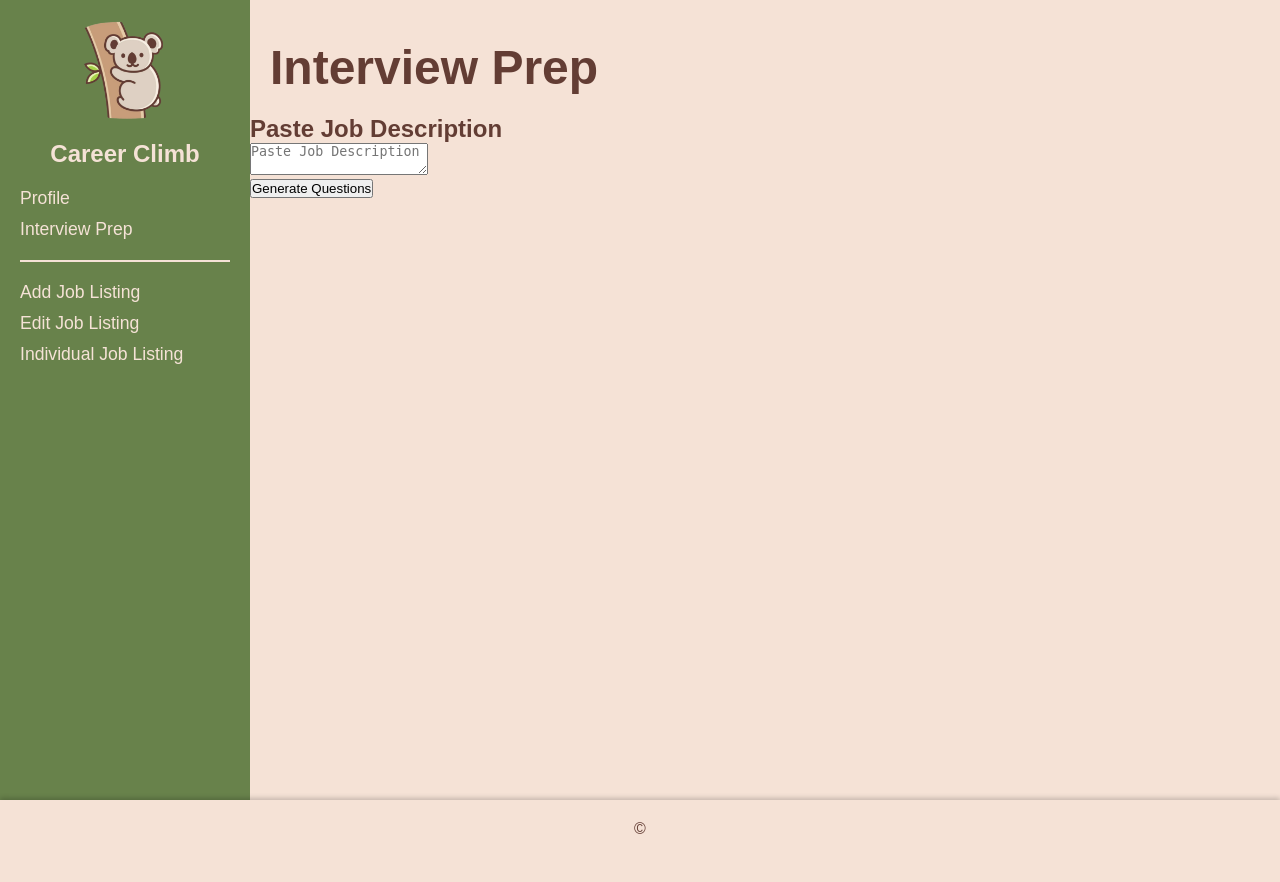
After one commit to apandamedic/CareerClimb, a Django app: page /interview_prep_form/ in a window 1280 px wide. The commit adds this page. Run offline with Django 5.2, Linux system fonts and the light colour scheme.

Commit message:
added chat gpts Api integration to give some quizes regarding your job description inserted.

```diff
--- a/myapp/templates/addJobListing.html
+++ b/myapp/templates/addJobListing.html
@@ -20,7 +20,7 @@
             <nav class="nav">
                 <ul>
                     <li><a href="{% url 'profile' %}">Profile</a></li>
-                    <li><a href="{% url 'resume_advisor' %}">Resume Advisor</a></li>
+                    <li><a href="{% url 'interview_prep_form' %}">Interview Prep</a></li>
                 </ul>
                 <hr>
                 <ul>
--- a/myapp/templates/editJobListing.html
+++ b/myapp/templates/editJobListing.html
@@ -22,7 +22,7 @@
             <nav class="nav">
                 <ul>
                     <li><a href="{% url 'profile' %}">Profile</a></li>
-                    <li><a href="{% url 'resume_advisor' %}">Resume Advisor</a></li>
+                    <li><a href="{% url 'interview_prep_form' %}">Interview Prep</a></li>
                 </ul>
                 <hr>
                 <ul>
--- a/myapp/templates/individualJobListing.html
+++ b/myapp/templates/individualJobListing.html
@@ -21,7 +21,7 @@
             <nav class="nav">
                 <ul>
                     <li><a href="{% url 'profile' %}">Profile</a></li>
-                    <li><a href="{% url 'resume_advisor' %}">Resume Advisor</a></li>
+                    <li><a href="{% url 'interview_prep_form' %}">Interview Prep</a></li>
                 </ul>
                 <hr>
                 <ul>
--- /dev/null
+++ b/myapp/templates/interview_prep_form.html
@@ -0,0 +1,61 @@
+{% load static %}
+<!DOCTYPE html>
+<html lang="en">
+
+<head>
+    <meta charset="UTF-8">
+    <meta name="viewport" content="width=device-width, initial-scale=1.0">
+    <link rel="stylesheet" href="{% static 'css/styles.css' %}">
+    <title>Interview Prep</title>
+</head>
+
+<body>
+    <div class="container">
+
+        <!-- Sidebar Section -->
+        <aside class="sidebar">
+            <div class="logo">
+                <img class="logo" src="{% static 'images/logo.png' %}" alt="Career Climb Logo">
+                <h1>Career Climb</h1>
+            </div>
+            <nav class="nav">
+                <ul>
+                    <li><a href="{% url 'profile' %}">Profile</a></li>
+                    <li><a href="{% url 'interview_prep_form' %}">Interview Prep</a></li>
+                </ul>
+                <hr>
+                <ul>
+                    <li><a href="{% url 'add_job_listing' %}">Add Job Listing</a></li>
+                    <li><a href="{% url 'edit_job_listing' job_id=1 %}">Edit Job Listing</a></li>
+                    <li><a href="{% url 'individual_job_listing' job_id=1 %}">Individual Job Listing</a></li>
+                </ul>
+            </nav>
+        </aside>
+
+        <!-- Interview Prep Form Section -->
+        <main class="interview_prep">
+            <div class="ip-container">
+                <div class="ip-header">
+                    <h1>Interview Prep</h1>
+                </div>
+                <form action="{% url 'interview_prep_form' %}" method="post">
+                    {% csrf_token %}
+                    <div class="ip-form-container">
+                        <div class="ip-job-container">
+                            <h2>Paste Job Description</h2>
+                            <div class="ip-paste-container">
+                                <textarea required name="job_description" placeholder="Paste Job Description"></textarea>
+                            </div>
+                        </div>
+                    </div>
+                    <div class="ip-button-container">
+                        <button type="submit" class="ip-generate-button">Generate Questions</button>
+                    </div>
+                </form>
+            </div>
+        </main>
+    </div>
+
+    <!-- Footer Section -->
+    <footer class="footer">
+        <p>&copy; <span id="2024"
--- a/myapp/templates/profile.html
+++ b/myapp/templates/profile.html
@@ -21,7 +21,7 @@
             <nav class="nav">
                 <ul>
                     <li><a href="{% url 'profile' %}">Profile</a></li>
-                    <li><a href="{% url 'resume_advisor' %}">Resume Advisor</a></li>
+                    <li><a href="{% url 'interview_prep_form' %}">Interview Prep</a></li>
                 </ul>
                 <hr>
                 <ul>
--- a/myapp/urls.py
+++ b/myapp/urls.py
@@ -9,7 +9,7 @@ urlpatterns = [
     path('edit/<int:job_id>/', views.edit_job_listing, name='edit_job_listing'),
     path('delete-job/<int:job_id>/', views.delete_job_listing, name='delete_job_listing'),
     path('job/<int:job_id>/', views.individual_job_listing, name='individual_job_listing'),
-    path('resume-advisor/', views.resume_advisor, name='resume_advisor'),
+    path('interview_prep_form/', views.interview_prep_view, name='interview_prep_form'),
     path('login/', views.login, name = 'login'),
     path('register/', views.register, name = 'register'),
 ]
--- a/myapp/views.py
+++ b/myapp/views.py
@@ -1,7 +1,9 @@
 from django.shortcuts import render, get_object_or_404, redirect
 from django.http import HttpResponse
-from .models import JobListing
-
+from .models import JobListing,JobDescription, Resume, InterviewQuestion
+from .utils import generate_interview_questions
+import chardet
+from openai import OpenAI
 def profile(request):
     return render(request, 'profile.html')
 
@@ -94,3 +96,28 @@ def login(request):
 #Register view
 def register(request):
     return render(request, 'register.html')
+
+# the interview prep view
+def interview_prep_view(request):
+    if request.method == 'POST':
+        job_description = request.POST.get('job_description')
+
+        if not job_description:
+            return render(request, 'error.html', {'message': "Please provide a job description to generate questions."})
+
+        # Generate questions and format them
+        raw_questions = generate_interview_questions(job_description)
+        questions = format_questions(raw_questions)
+
+        return render(request, 'interview_questions.html', {'questions': questions})
+
+    return render(request, 'interview_prep_form.html')
+
+
+
+def format_questions(response_text):
+    """
+    Format the response text into a list of questions for display.
+    """
+    questions = [{"category": "General", "question": line.strip()} for line in response_text.split("\n") if line.strip()]
+    return questions
```
Also changed, not shown: careerclimb/settings.py (+18 -1 lines), myapp/models.py (+19 -0 lines), myapp/templates/interview_questions.html (renamed from myapp/templates/ResumeAdvisor.html, +12 -29 lines), myapp/utils.py (added, +38 -0 lines), db.sqlite3, myapp/migrations/0003_jobdescription_resume_interviewquestion.py (added).
